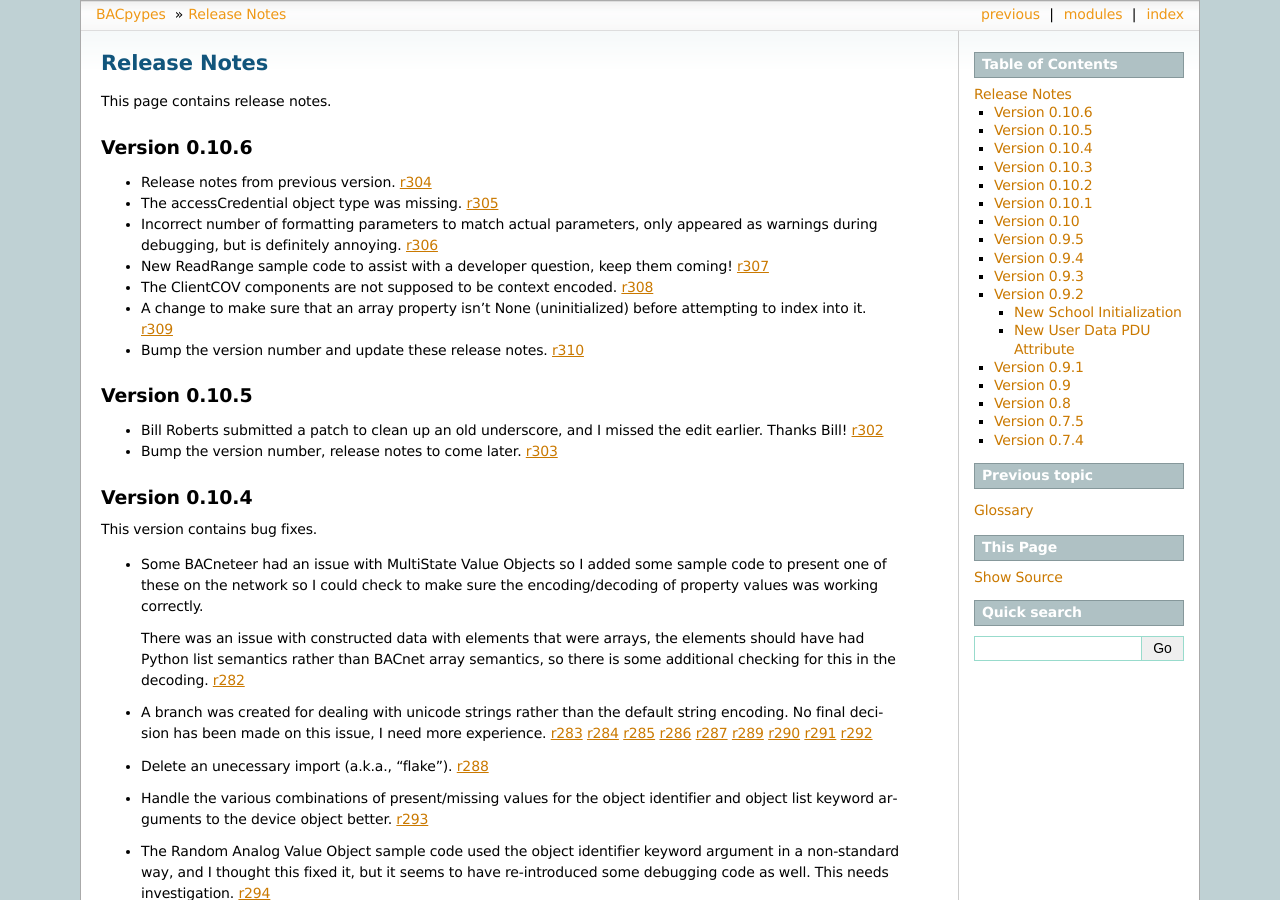
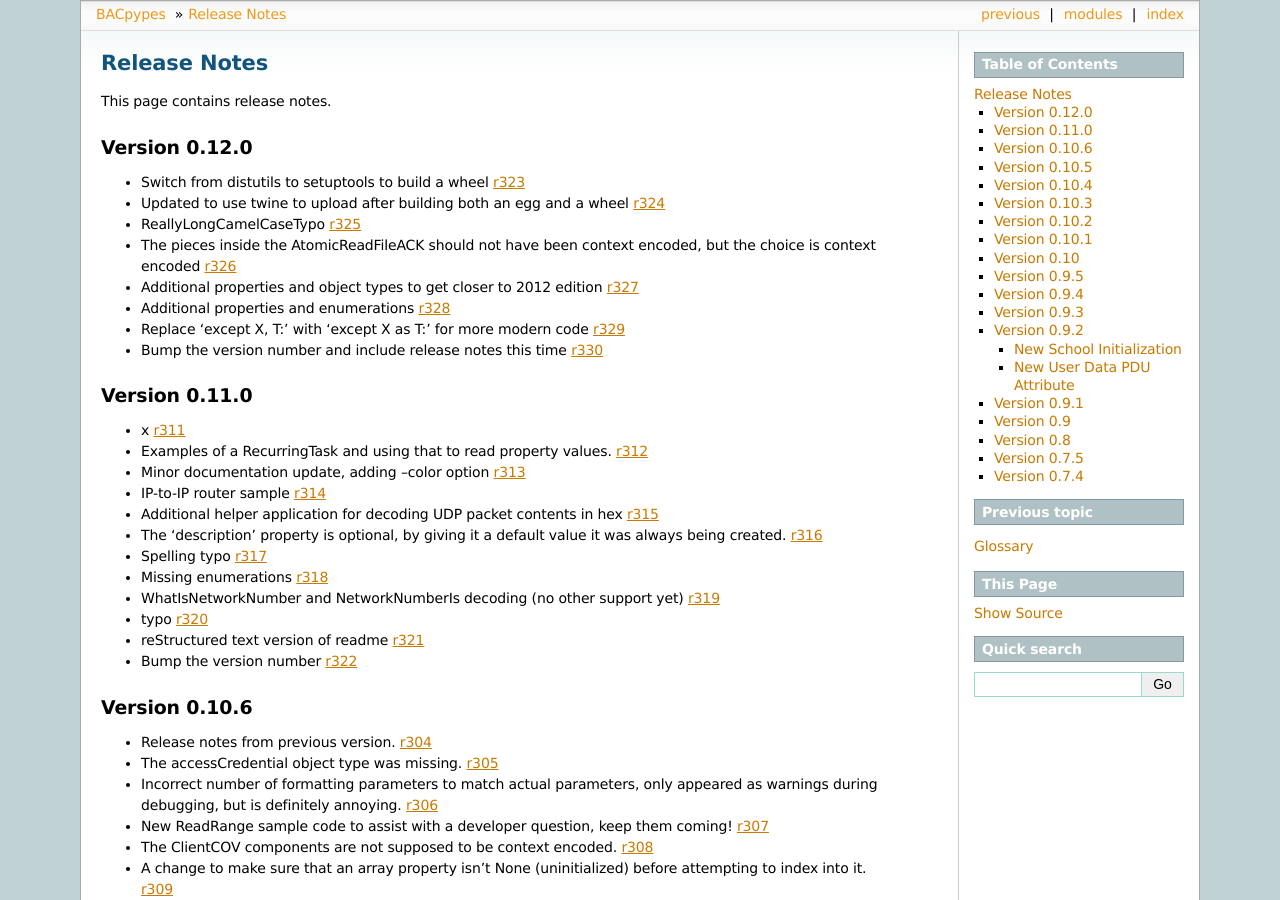
Before and after one commit to giuseppebattista/bacpypessample, a Sphinx documentation site: the page built from docs/source/releasenotes.rst, in a window 1280 px wide and 900 px high. Built offline with Sphinx 7.4.7, drawn with Linux system fonts in a browser that asks for light colours.

Commit message:
bump the version number and include release notes

```diff
--- a/docs/source/releasenotes.rst
+++ b/docs/source/releasenotes.rst
@@ -4,6 +4,72 @@ Release Notes
 =============
 
 This page contains release notes.
+
+Version 0.12.0
+--------------
+
+* Switch from distutils to setuptools to build a wheel
+  `r323 <http://sourceforge.net/p/bacpypes/code/323>`_
+
+* Updated to use twine to upload after building both an egg and a wheel
+  `r324 <http://sourceforge.net/p/bacpypes/code/324>`_
+
+* ReallyLongCamelCaseTypo
+  `r325 <http://sourceforge.net/p/bacpypes/code/325>`_
+
+* The pieces inside the AtomicReadFileACK should not have been context encoded, but the choice is context encoded
+  `r326 <http://sourceforge.net/p/bacpypes/code/326>`_
+
+* Additional properties and object types to get closer to 2012 edition
+  `r327 <http://sourceforge.net/p/bacpypes/code/327>`_
+
+* Additional properties and enumerations
+  `r328 <http://sourceforge.net/p/bacpypes/code/328>`_
+
+* Replace 'except X, T:' with 'except X as T:' for more modern code
+  `r329 <http://sourceforge.net/p/bacpypes/code/329>`_
+
+* Bump the version number and include release notes this time
+  `r330 <http://sourceforge.net/p/bacpypes/code/330>`_
+
+Version 0.11.0
+--------------
+
+* x
+  `r311 <http://sourceforge.net/p/bacpypes/code/311>`_
+
+* Examples of a RecurringTask and using that to read property values.
+  `r312 <http://sourceforge.net/p/bacpypes/code/312>`_
+
+* Minor documentation update, adding --color option
+  `r313 <http://sourceforge.net/p/bacpypes/code/313>`_
+
+* IP-to-IP router sample
+  `r314 <http://sourceforge.net/p/bacpypes/code/314>`_
+
+* Additional helper application for decoding UDP packet contents in hex
+  `r315 <http://sourceforge.net/p/bacpypes/code/315>`_
+
+* The 'description' property is optional, by giving it a default value it was always being created.
+  `r316 <http://sourceforge.net/p/bacpypes/code/316>`_
+
+* Spelling typo
+  `r317 <http://sourceforge.net/p/bacpypes/code/317>`_
+
+* Missing enumerations
+  `r318 <http://sourceforge.net/p/bacpypes/code/318>`_
+
+* WhatIsNetworkNumber and NetworkNumberIs decoding (no other support yet)
+  `r319 <http://sourceforge.net/p/bacpypes/code/319>`_
+
+* typo
+  `r320 <http://sourceforge.net/p/bacpypes/code/320>`_
+
+* reStructured text version of readme
+  `r321 <http://sourceforge.net/p/bacpypes/code/321>`_
+
+* Bump the version number
+  `r322 <http://sourceforge.net/p/bacpypes/code/322>`_
 
 Version 0.10.6
 --------------
--- a/setup.py
+++ b/setup.py
@@ -14,7 +14,7 @@ def read(fname):
 #
 
 setup(name='BACpypes',
-    version='0.11.0',
+    version='0.12.0',
     description='BACnet Python Library',
     author='Joel Bender',
     author_email='joel@carrickbender.com',
```
